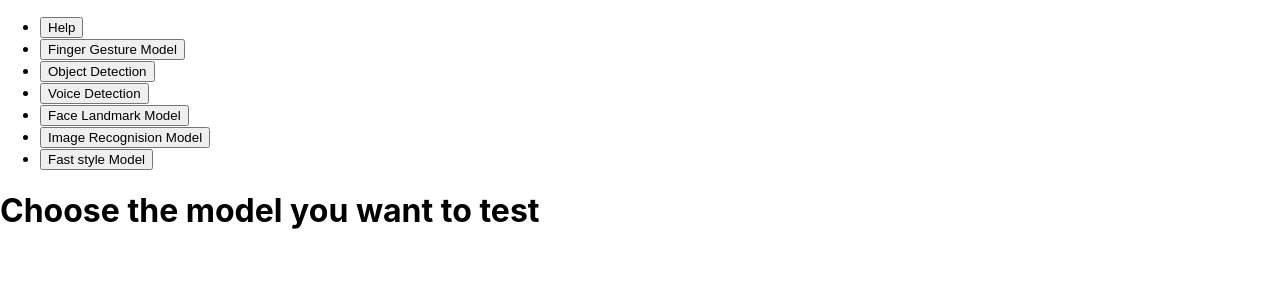
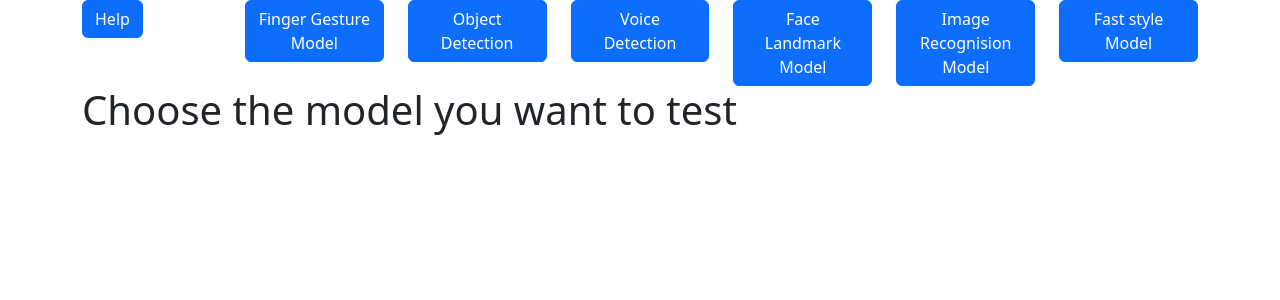
Before and after one commit to maciejm2517/projekt-przejsciowy-tensorflow-js, a React (Create React App) app: page / in a window 1280 px wide. Shown: the top 300 px of the page. Built offline with nearby package versions, Linux system fonts and the light colour scheme.

Commit message:
bootstrap first version

```diff
--- a/package.json
+++ b/package.json
@@ -14,8 +14,10 @@
     "@testing-library/jest-dom": "^5.16.5",
     "@testing-library/react": "^13.4.0",
     "@testing-library/user-event": "^13.5.0",
+    "bootstrap": "^5.3.2",
     "fingerpose": "^0.1.0",
     "react": "^18.2.0",
+    "react-bootstrap": "^2.9.2",
     "react-dom": "^18.2.0",
     "react-scripts": "5.0.1",
     "react-webcam": "^7.1.0",
--- a/src/App.css
+++ b/src/App.css
@@ -36,7 +36,7 @@
     transform: rotate(360deg);
   }
 }
-button {
+/* button {
   border: none;
   color: black;
   padding: 15px 32px;
@@ -58,4 +58,4 @@ p{
   padding: 50px 40px;
   align-items: left;
 
-}
+} */
--- a/src/App.js
+++ b/src/App.js
@@ -1,4 +1,6 @@
 import React, { useState, useEffect, Suspense } from 'react';
+import 'bootstrap/dist/css/bootstrap.min.css';
+import { Button, Container, Row, Col} from 'react-bootstrap';
 
 const App = () => {
   const [currentPage, setCurrentPage] = useState('home');
@@ -51,44 +53,45 @@ const App = () => {
   };
 
   return (
-    <div>
-      <nav>
-        <ul>
-          <li>
-            <button onClick={() => handleNavigation('help')}>Help</button>
-          </li>
-          <li>
-            <button onClick={() => handleNavigation('finger')}>Finger Gesture Model</button>
-          </li>
-          {/*<li>
-            <button onClick={() => handleNavigation('pose')}>Pose Detection</button>
-          </li>*/}
-          <li>
-            <button onClick={() => handleNavigation('object')}>Object Detection</button>
-          </li>
-          <li>
-            <button onClick={() => handleNavigation('voice')}>Voice Detection</button>
-          </li>
-          <li>
-            <button onClick={() => handleNavigation('face')}>Face Landmark Model</button>
-          </li>
-          <li>
-            <button onClick={() => handleNavigation('image')}>Image Recognision Model</button>
-          </li>
-          <li>
-            <button onClick={() => handleNavigation('fast_style')}>Fast style Model</button>
-          </li>
-          {/*
-          <li>
-            <button onClick={() => handleNavigation('body')}>Body Segmentation</button>
-          </li> */}
-        </ul>
-      </nav>
+  <Container>
+   <Row>
+
+              <Col>
+                <Button onClick={() => handleNavigation('help')}>Help</Button>
+              </Col>
+
+              <Col>
+                <Button onClick={() => handleNavigation('finger')}>Finger Gesture Model</Button>
+              </Col>
+
+
+              <Col>
+                <Button onClick={() => handleNavigation('object')}>Object Detection</Button>
+              </Col>
+
+
+              <Col>
+                <Button onClick={() => handleNavigation('voice')}>Voice Detection</Button>
+              </Col>
+
+              <Col>
+                <Button onClick={() => handleNavigation('face')}>Face Landmark Model</Button>
+              </Col>
+
+              <Col>
+                <Button onClick={() => handleNavigation('image')}>Image Recognision Model</Button>
+              </Col>
+
+              <Col>
+
+                <Button onClick={() => handleNavigation('fast_style')}>Fast style Model</Button>
+              </Col>
 
         <Suspense fallback={<div>Loading...</div>}>
           {CurrentComponent && <CurrentComponent />}
         </Suspense>
-    </div>
+      </Row>
+      </Container>
   );
 };
 
--- a/src/Help.js
+++ b/src/Help.js
@@ -1,9 +1,12 @@
 import React from 'react';
+import 'bootstrap/dist/css/bootstrap.min.css';
 
 const Help = () => {
   return (
-    <div>
+    <div className='row'>
+      <div className='col'>
       <h1>Choose the model you want to test</h1>
+    </div>
     </div>
   );
 };
--- a/src/index.js
+++ b/src/index.js
@@ -3,6 +3,8 @@ import ReactDOM from 'react-dom/client';
 import './index.css';
 import App from './App';
 import reportWebVitals from './reportWebVitals';
+import 'bootstrap/dist/css/bootstrap.min.css';
+
 
 const root = ReactDOM.createRoot(document.getElementById('root'));
 root.render(
```
Also changed, not shown: 1 other file (tests, documents, lock files or other folders). Lines whose indentation alone changed are shown as unchanged.
